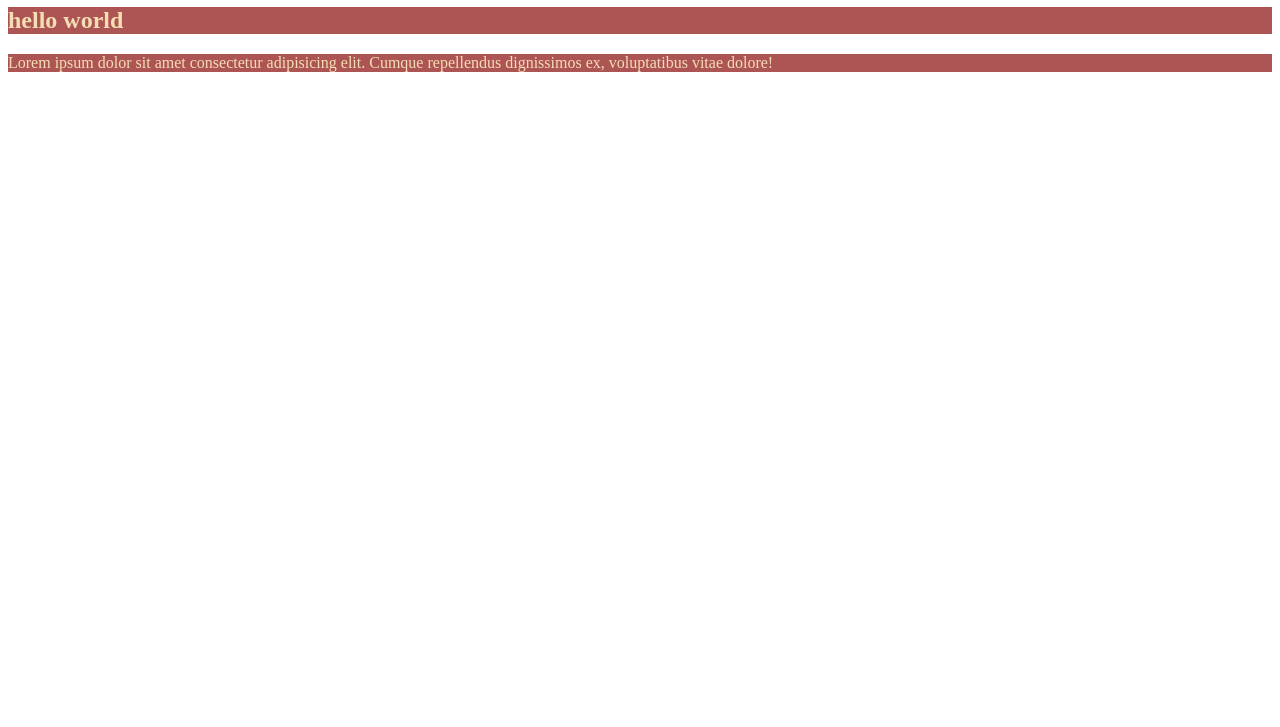
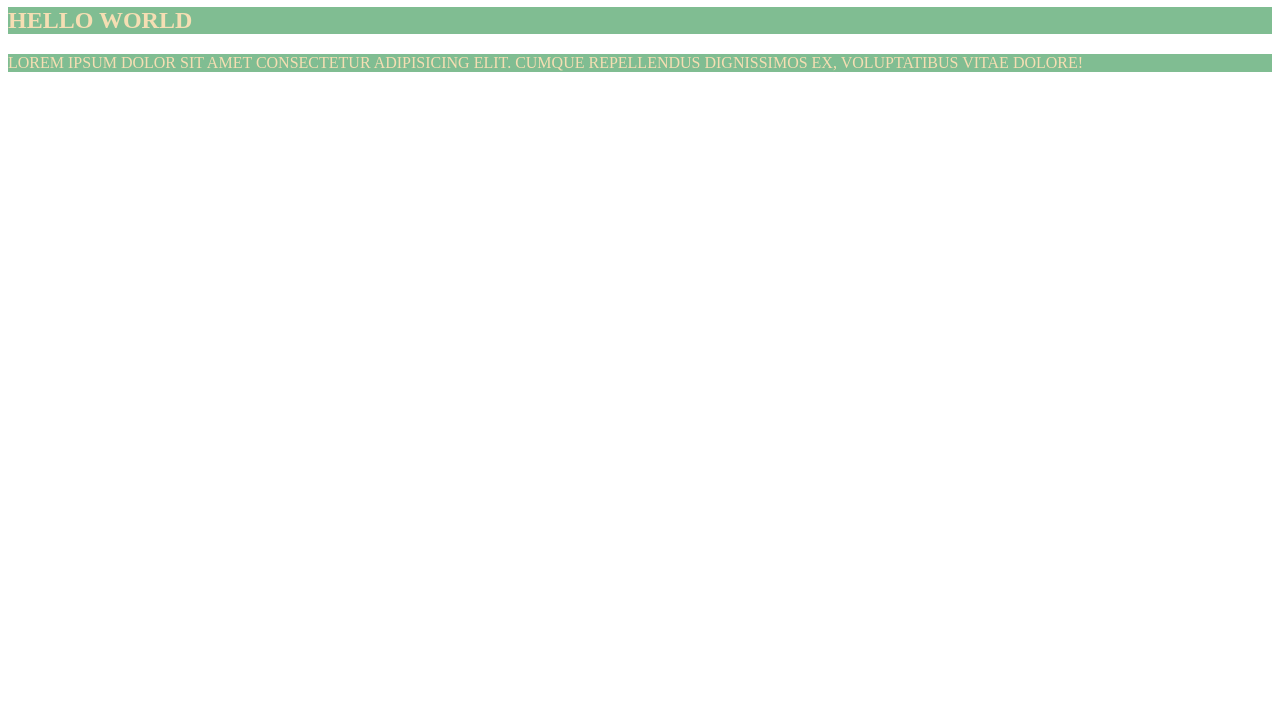
Before and after one commit to Vandana-Vasudevan/testing, a plain HTML site: page index.html in a window 1280 px wide. Shown: the part 73-800 px from the top of the page. Drawn offline with Linux system fonts and the light colour scheme.

Commit message:
background and uppercase

```diff
--- a/styles.css
+++ b/styles.css
@@ -7,6 +7,7 @@
 } */
 
 .special :not(h1) {
-  background-color: rgb(173, 85, 85);
+  background-color: rgb(128, 189, 146);
   color: wheat;
+  text-transform: uppercase;
 }
```
